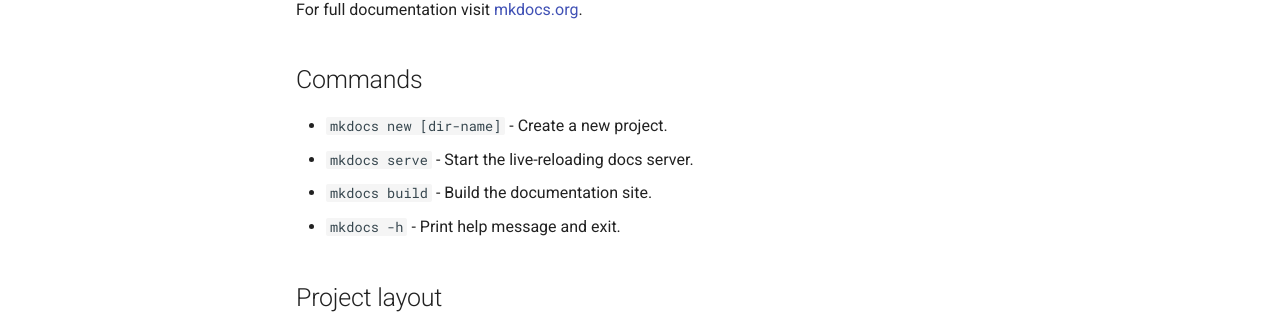
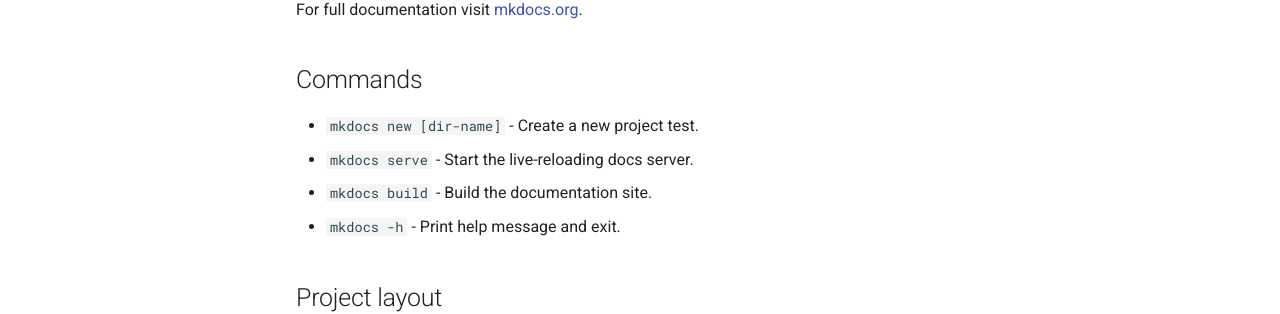
Before and after one commit to NWKaval/xProWiki, an MkDocs documentation site: the page built from docs/index.md, in a window 1280 px wide. Shown: the part 183-497 px from the top of the page. Built offline with MkDocs 1.6.1 and Material for MkDocs 9.7.7, drawn with Linux system fonts in a browser that asks for light colours.

Commit message:
Added test line

```diff
--- a/docs/index.md
+++ b/docs/index.md
@@ -4,7 +4,7 @@
 
 ## Commands
 
-* `mkdocs new [dir-name]` - Create a new project.
+* `mkdocs new [dir-name]` - Create a new project test.
 * `mkdocs serve` - Start the live-reloading docs server.
 * `mkdocs build` - Build the documentation site.
 * `mkdocs -h` - Print help message and exit.
```
